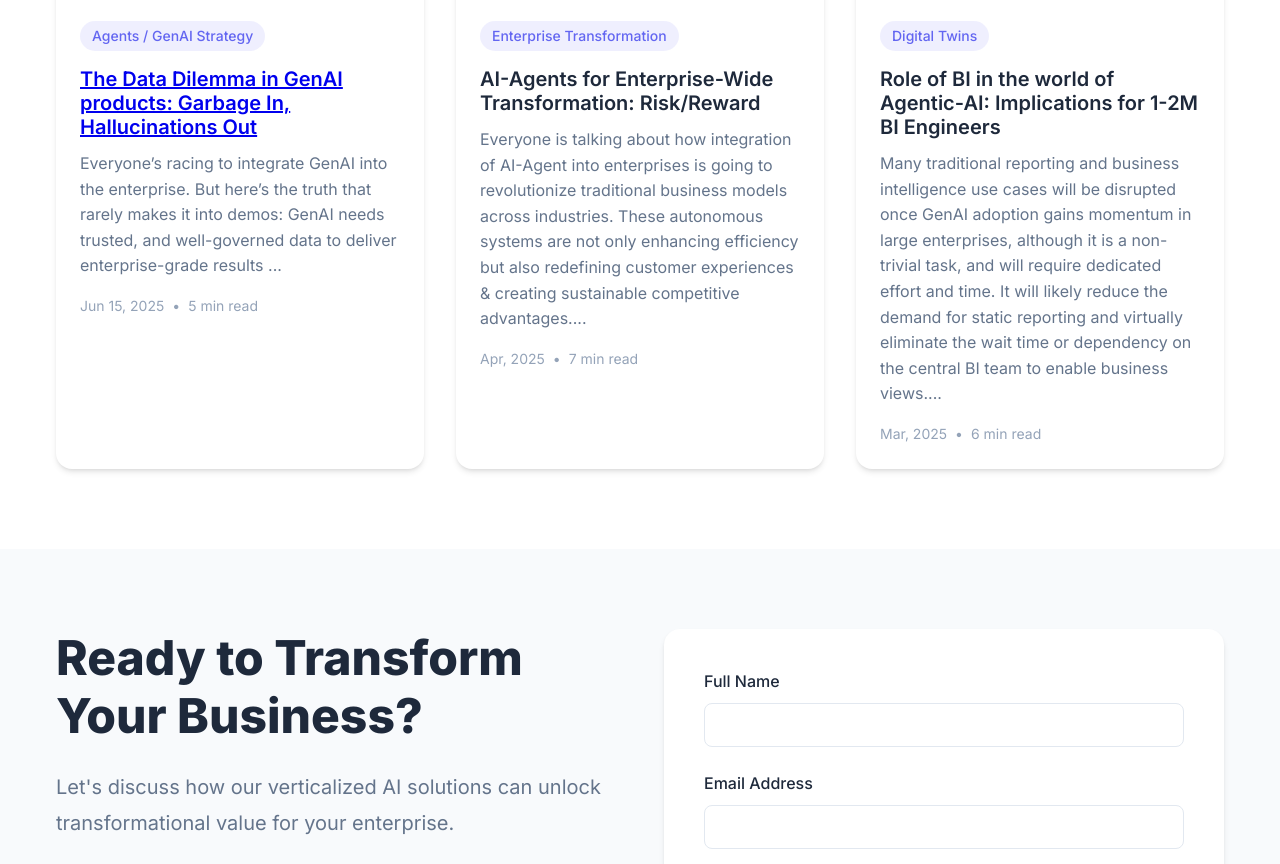
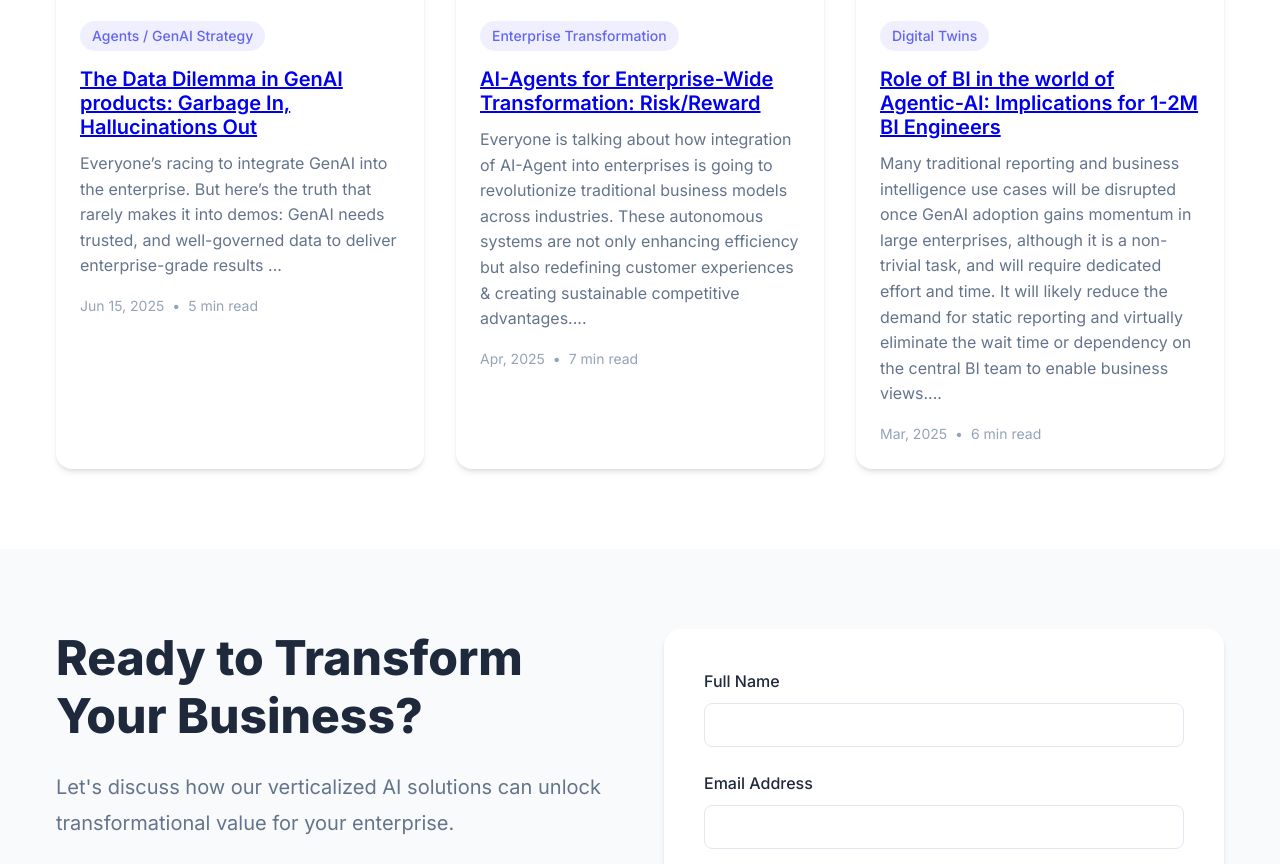
Before and after one commit to Gbhan123/VerticalSenseAI-website, a plain HTML site: page index.html in a window 1280 px wide. Shown: the part 3680-4544 px from the top of the page. Drawn offline with Linux system fonts and the light colour scheme.

Commit message:
Update index.html

```diff
--- a/index.html
+++ b/index.html
@@ -384,7 +384,9 @@
                     </div>
                     <div class="insight-content">
                         <div class="insight-category">Enterprise Transformation</div>
-                        <h3 class="insight-title">AI-Agents for Enterprise-Wide Transformation: Risk/Reward</h3>
+                        <h3 class="insight-title">
+                            <a href="VS-Insight-Articles/VS-Insight-Article-EnterpriseTransformation.html">AI-Agents for Enterprise-Wide Transformation: Risk/Reward</a>
+                            </h3>
                         <p class="insight-description">
                             Everyone is talking about how integration of AI-Agent into enterprises is going to revolutionize traditional business models across industries. These autonomous systems are not only enhancing efficiency but also redefining customer experiences & creating sustainable competitive advantages....
                         </p>
@@ -403,7 +405,9 @@
                     </div>
                     <div class="insight-content">
                         <div class="insight-category">Digital Twins</div>
-                        <h3 class="insight-title">Role of BI in the world of Agentic-AI: Implications for 1-2M BI Engineers </h3>
+                        <h3 class="insight-title">
+                            <a href="VS-Insight-Articles/VS-Insight-Article-BIDisruption.html">Role of BI in the world of Agentic-AI: Implications for 1-2M BI Engineers </a>
+                            </h3>
                         <p class="insight-description">
                             Many traditional reporting and business intelligence use cases will be disrupted once GenAI adoption gains momentum in large enterprises, although it is a non-trivial task, and will require dedicated effort and time. It will likely reduce the demand for static reporting and virtually eliminate the wait time or dependency on the central BI team to enable business views....
                         </p>
```
